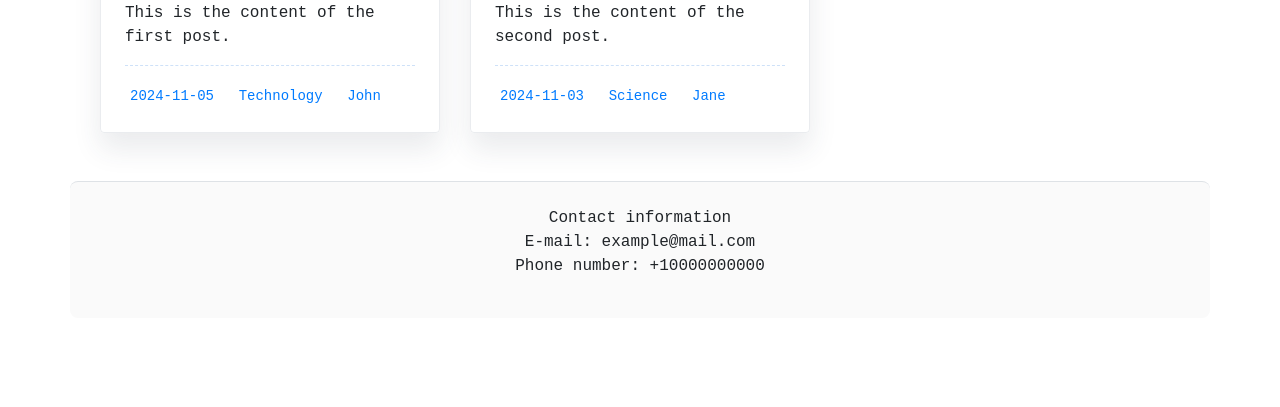
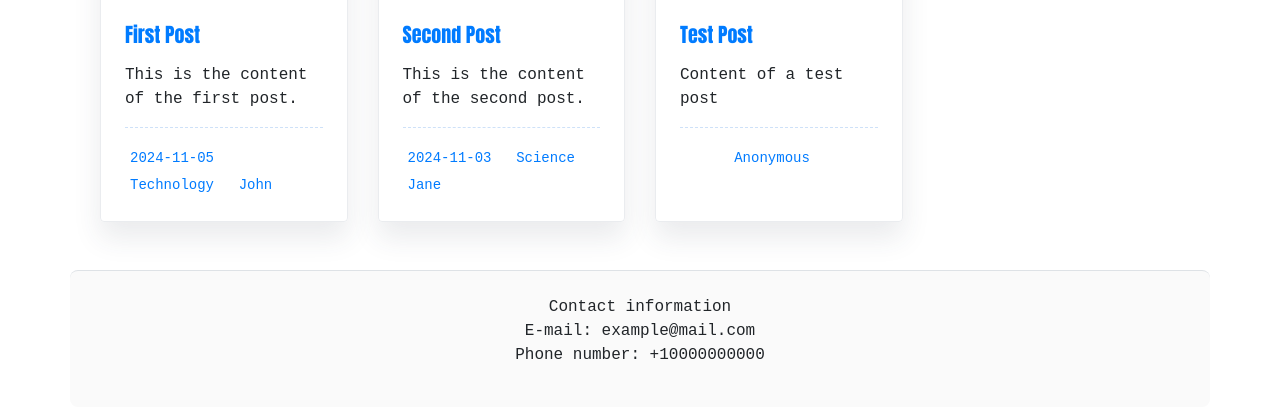
Before and after one commit to SvanidzeKakha/flask-app-lab, a Flask app: page /post/ in a window 1280 px wide. Shown: the part 575-982 px from the top of the page. Before the commit the page ends 845 px from the top, so only its background shows below. Run offline with Flask 3, Linux system fonts and the light colour scheme; some libraries are stand-ins or nearby versions.

Commit message:
added "add post" button to posts.html

```diff
--- a/app/posts/forms.py
+++ b/app/posts/forms.py
@@ -8,6 +8,6 @@ class PostForm(FlaskForm):
     title = StringField('Title', validators=[DataRequired(), Length(max=100)])
     content = TextAreaField('Content', render_kw={"rows": 5, "cols": 40}, validators=[DataRequired()])
     is_active = BooleanField('Active Post')
-    publication_date = DateField('Publication Date', format='%Y-%m-%d', validators=[DataRequired()])
+    publish_date = DateField('Publication Date', format='%Y-%m-%d', validators=[DataRequired()])
     category = SelectField('Category', choices=CATEGORIES, validators=[DataRequired()])
     submit = SubmitField('Add Post')
--- a/app/posts/templates/posts/posts.html
+++ b/app/posts/templates/posts/posts.html
@@ -10,9 +10,14 @@
 {% block content %}
 <div class="container">
     <h1>Articles</h1>
+
+    <form action="{{ url_for('.add_post') }}" class="mb-4">
+        <button type="submit" class="btn btn-primary">Add post</button>
+    </form>
+
     <div class="row">
         {% for post in posts %}
-        <div class="col-md-6 col-lg-4 mt-5">
+        <div class="col-md-6 col-lg-3 mt-5">
             <div class="blog-grid">
                 <div class="blog-grid-img position-relative">
                     <img alt="img" src="{{ post.get('image_url', 'https://www.bootdey.com/image/480x480/00FFFF/000000') }}">
--- a/app/posts/templates/posts/posts.json
+++ b/app/posts/templates/posts/posts.json
@@ -16,5 +16,11 @@
         "is_active": false,
         "publication_date": "2024-11-03",
         "author": "Jane"
+    },
+    {
+        "id": 3,
+        "title": "Test Post",
+        "content": "Content of a test post",
+        "author": "Anonymous"
     }
 ]
```
